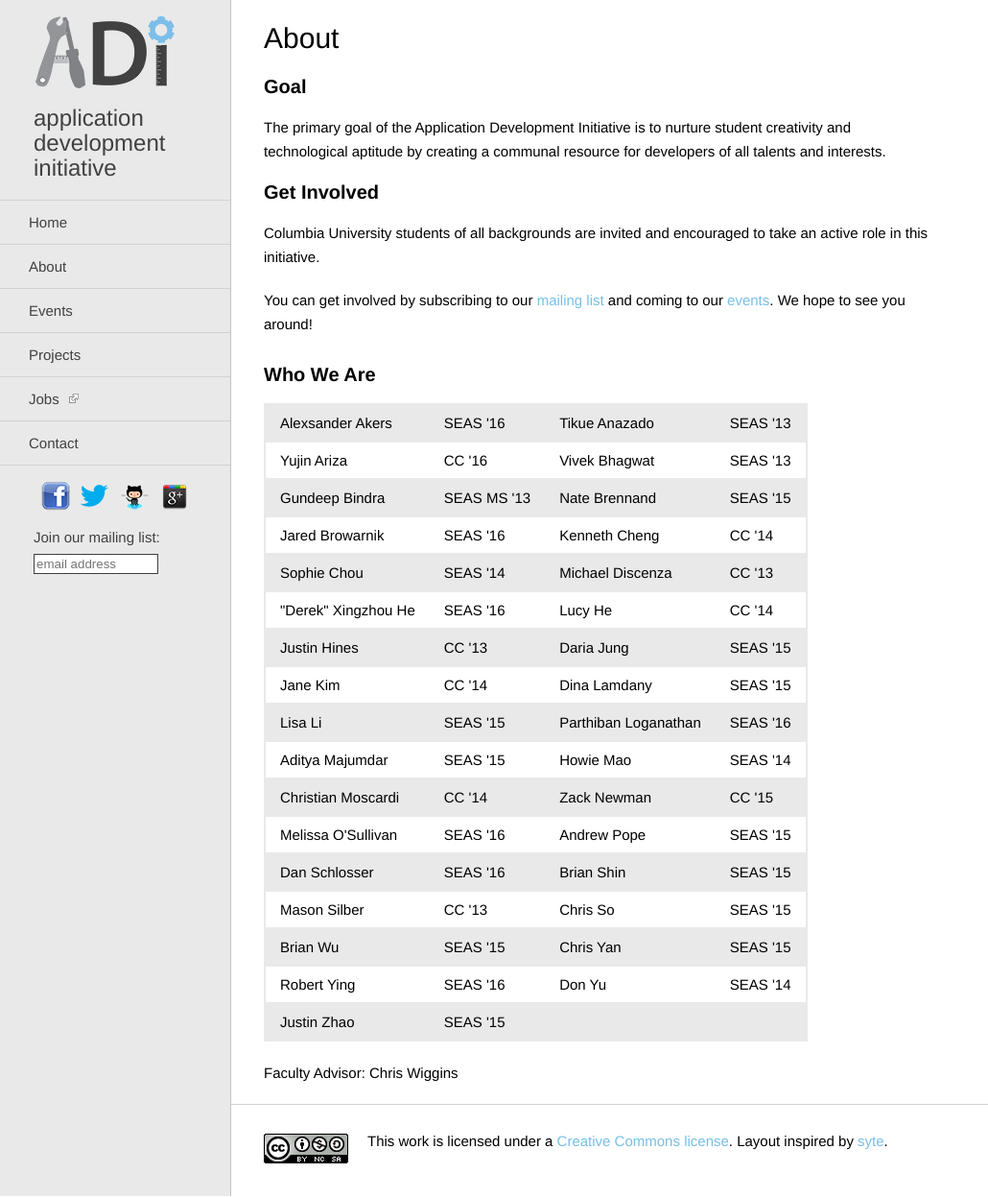
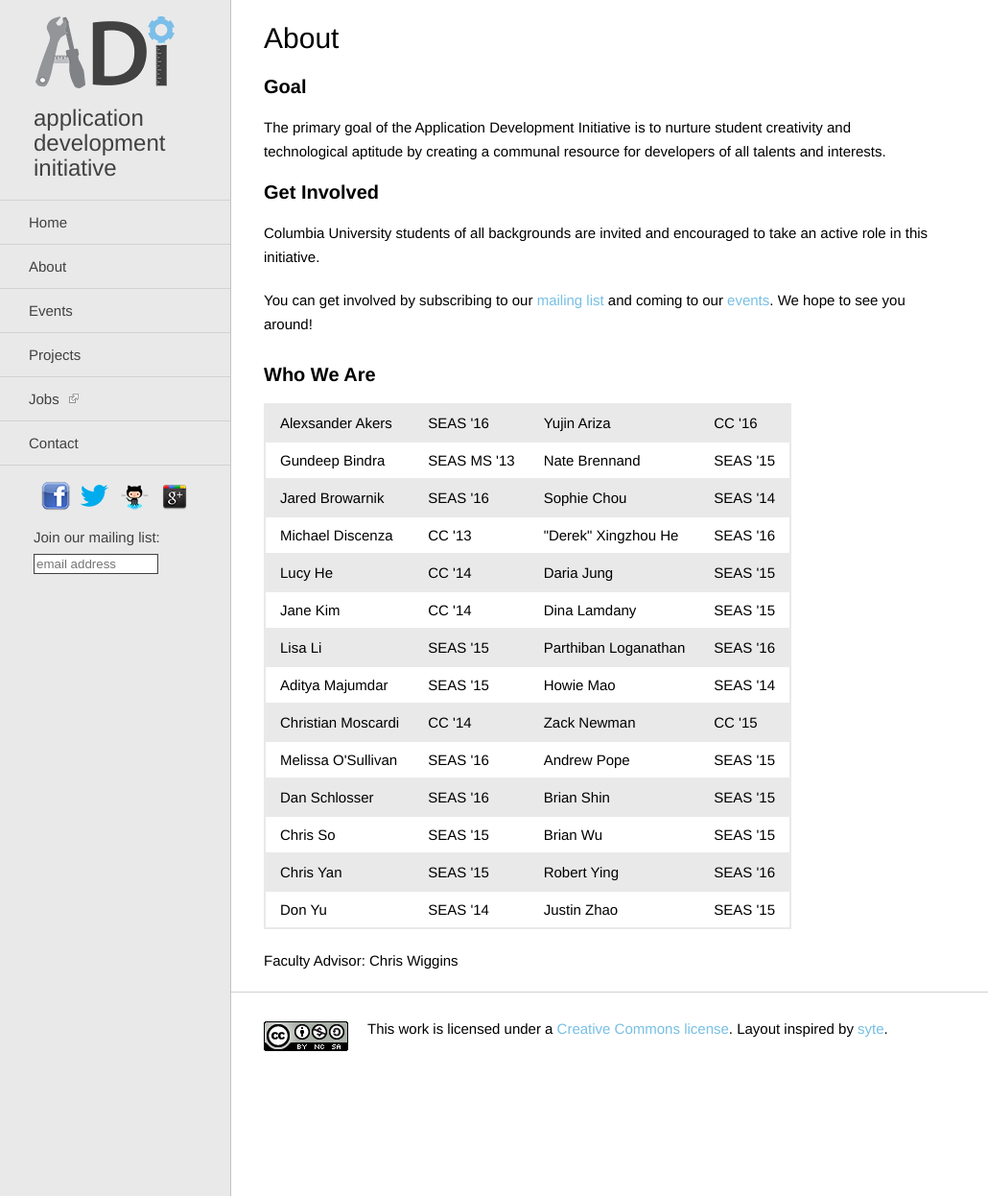
Before and after one commit to adicu/adicu.github.com-dep, a Jekyll site: the page built from about.html, in a window 1280 px wide and 1247 px high. Shown: the whole window at 96% size, without its empty margins (0-1030 px from the left). Built offline with Jekyll 4.4.1, drawn with Linux system fonts in a browser that asks for light colours; nearby versions of some CDN libraries; comment, search, counter and statistics services are not loaded.

Commit message:
Update board, bye-bye seniors :(

```diff
--- a/about.html
+++ b/about.html
@@ -21,30 +21,22 @@ title: About
 <table id="eboard-roster">
   <tr class="odd">
     <td>Alexsander Akers</td> <td>SEAS '16</td>
-    <td>Tikue Anazado</td> <td>SEAS '13</td>
+    <td>Yujin Ariza</td> <td>CC '16</td>
   </tr>
   <tr class="even">
-    <td>Yujin Ariza</td> <td>CC '16</td>
-    <td>Vivek Bhagwat</td> <td>SEAS '13</td>
-  </tr>
-  <tr class="odd">
     <td>Gundeep Bindra</td> <td>SEAS MS '13</td>
     <td>Nate Brennand</td> <td>SEAS '15</td>
   </tr>
+  <tr class="odd">
+    <td>Jared Browarnik</td> <td>SEAS '16</td>
+    <td>Sophie Chou</td> <td>SEAS '14</td>
+  </tr>
   <tr class="even">
-    <td>Jared Browarnik</td> <td>SEAS '16</td>
-    <td>Kenneth Cheng</td> <td>CC '14</td>
+    <td>Michael Discenza</td> <td>CC '13</td>
+    <td>"Derek" Xingzhou He</td> <td>SEAS '16</td>
   </tr>
   <tr class="odd">
-    <td>Sophie Chou</td> <td>SEAS '14</td>
-    <td>Michael Discenza</td> <td>CC '13</td>
-  </tr>
-  <tr class="even">
-  	<td>"Derek" Xingzhou He</td> <td>SEAS '16</td>
     <td>Lucy He</td> <td>CC '14</td>
-  </tr>
-  <tr class="odd">
-  	<td>Justin Hines</td> <td>CC '13</td>
     <td>Daria Jung</td> <td>SEAS '15</td>
   </tr>
   <tr class="even">
@@ -72,20 +64,16 @@ title: About
     <td>Brian Shin</td> <td>SEAS '15</td>
   </tr>
   <tr class="even">
-    <td>Mason Silber</td> <td>CC '13</td>
     <td>Chris So</td> <td>SEAS '15</td>
+    <td>Brian Wu</td> <td>SEAS '15</td>
   </tr>
   <tr class="odd">
-    <td>Brian Wu</td> <td>SEAS '15</td>
     <td>Chris Yan</td> <td>SEAS '15</td>
+    <td>Robert Ying</td> <td>SEAS '16</td>
   </tr>
   <tr class="even">
-    <td>Robert Ying</td> <td>SEAS '16</td>
     <td>Don Yu</td> <td>SEAS '14</td>
-  </tr>
-  <tr class="odd">
     <td>Justin Zhao</td> <td>SEAS '15</td>
-    <td></td> <td></td>
   </tr>
 </table>
 
```
